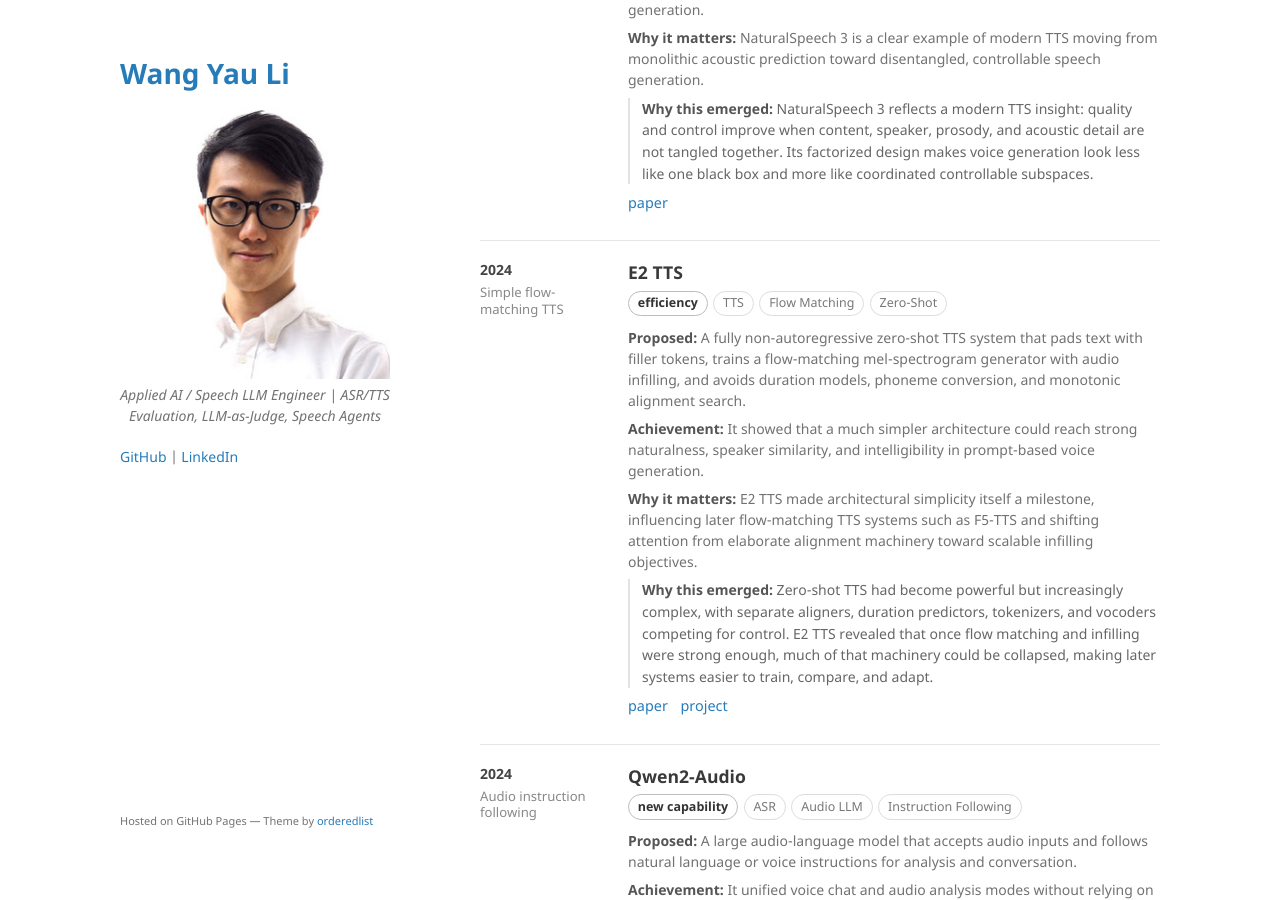
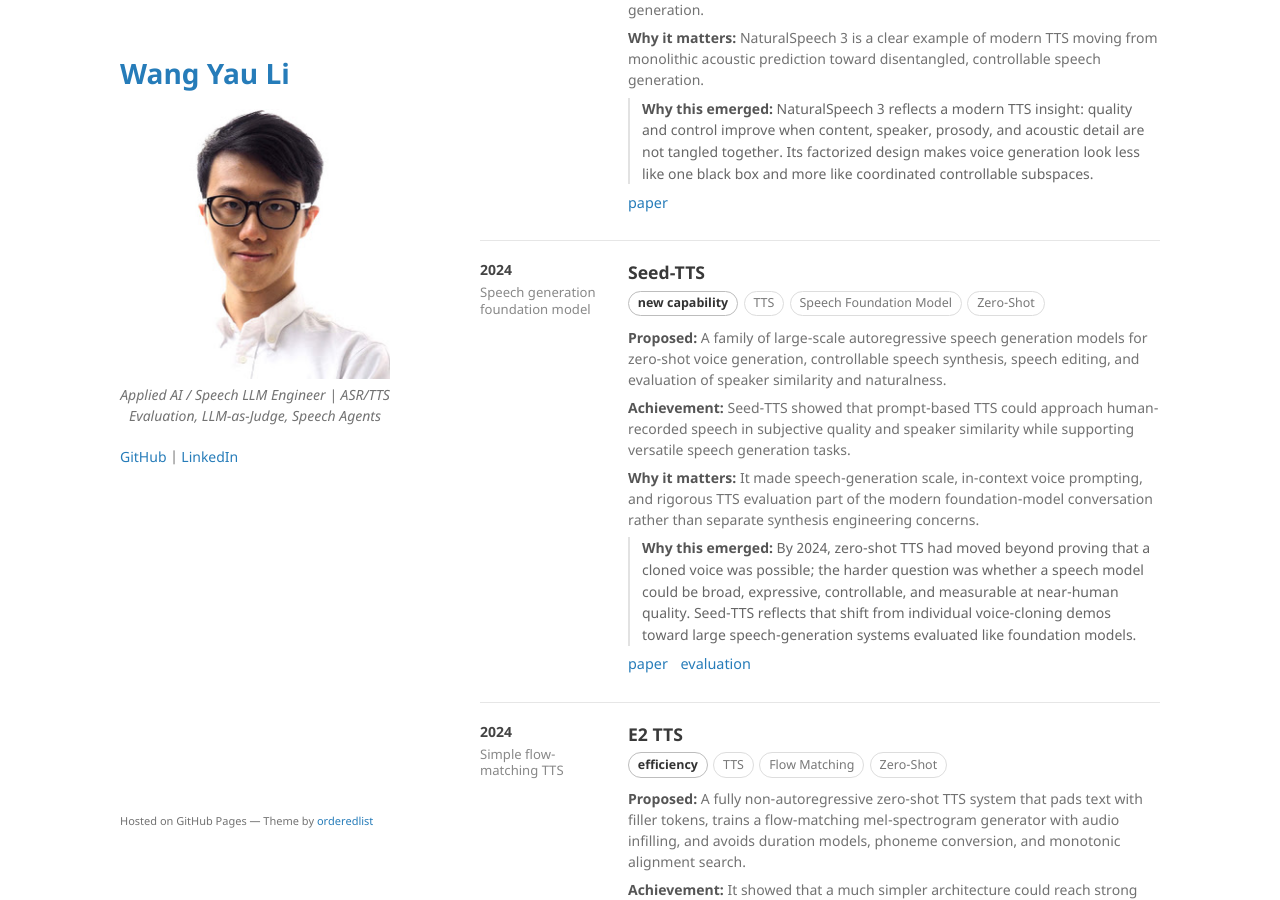
Before and after one commit to kennethli319/kennethli319.github.io, a Jekyll site: the page built from speech-timeline.md, in a window 1280 px wide and 900 px high, scrolled down 24878 px. Built offline with Jekyll 4.4.1, drawn with Linux system fonts in a browser that asks for light colours.

Commit message:
Add Seed-TTS speech timeline milestone

```diff
--- a/speech-timeline.md
+++ b/speech-timeline.md
@@ -1110,6 +1110,22 @@ title: Speech Timeline
 <section class="speech-row">
   <aside class="speech-year">
     2024
+    <div class="speech-kicker">Speech generation foundation model</div>
+  </aside>
+  <div class="speech-body">
+    <h2>Seed-TTS</h2>
+    <div class="speech-meta"><span class="speech-impact">new capability</span><span class="speech-tag">TTS</span><span class="speech-tag">Speech Foundation Model</span><span class="speech-tag">Zero-Shot</span></div>
+    <p><strong>Proposed:</strong> A family of large-scale autoregressive speech generation models for zero-shot voice generation, controllable speech synthesis, speech editing, and evaluation of speaker similarity and naturalness.</p>
+    <p><strong>Achievement:</strong> Seed-TTS showed that prompt-based TTS could approach human-recorded speech in subjective quality and speaker similarity while supporting versatile speech generation tasks.</p>
+    <p><strong>Why it matters:</strong> It made speech-generation scale, in-context voice prompting, and rigorous TTS evaluation part of the modern foundation-model conversation rather than separate synthesis engineering concerns.</p>
+    <p class="speech-reflection"><strong>Why this emerged:</strong> By 2024, zero-shot TTS had moved beyond proving that a cloned voice was possible; the harder question was whether a speech model could be broad, expressive, controllable, and measurable at near-human quality. Seed-TTS reflects that shift from individual voice-cloning demos toward large speech-generation systems evaluated like foundation models.</p>
+    <p class="speech-source"><a href="https://arxiv.org/abs/2406.02430">paper</a> <a href="https://github.com/BytedanceSpeech/seed-tts-eval">evaluation</a></p>
+  </div>
+</section>
+
+<section class="speech-row">
+  <aside class="speech-year">
+    2024
     <div class="speech-kicker">Simple flow-matching TTS</div>
   </aside>
   <div class="speech-body">
```
